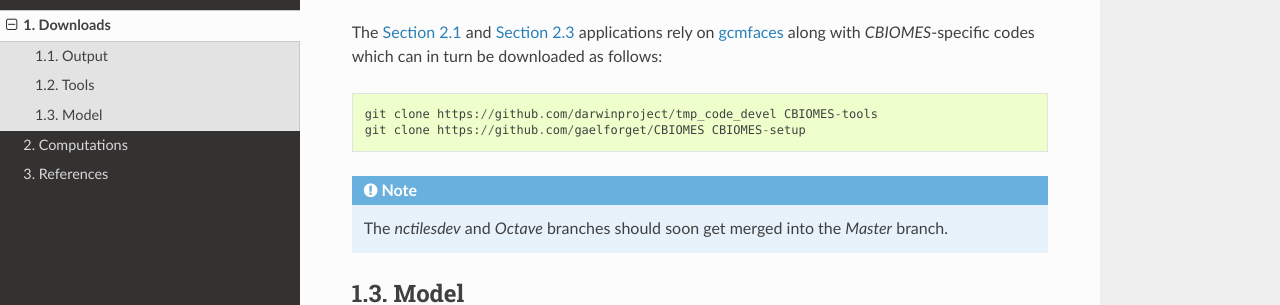
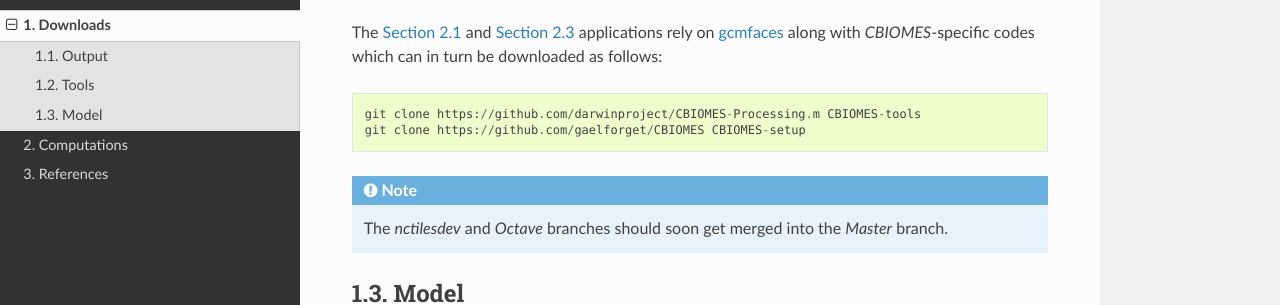
Before and after one commit to CBIOMES/global-ocean-model, a Sphinx documentation site: the page built from docs/downloads.rst, in a window 1280 px wide and 900 px high, scrolled down 651 px. Shown: the part 153-458 px from the top of the window. Built offline with Sphinx 7.4.7 and the Read the Docs theme 2.0.0, drawn with Linux system fonts in a browser that asks for light colours; cross-references to code outside the pages are shown as plain code; some of the changed lines change nothing that is shown.

Commit message:
update CBIOMES-tools repo web adress

```diff
--- a/docs/downloads.rst
+++ b/docs/downloads.rst
@@ -40,7 +40,7 @@ rely on `gcmfaces <http://gcmfaces.readthedocs.io/en/latest/>`__ along with
 
 ::
 
-    git clone https://github.com/darwinproject/tmp_code_devel CBIOMES-tools
+    git clone https://github.com/darwinproject/CBIOMES-Processing.m CBIOMES-tools
     git clone https://github.com/gaelforget/CBIOMES CBIOMES-setup
 
 .. note::
```
Also changed, not shown: 1 other file.
